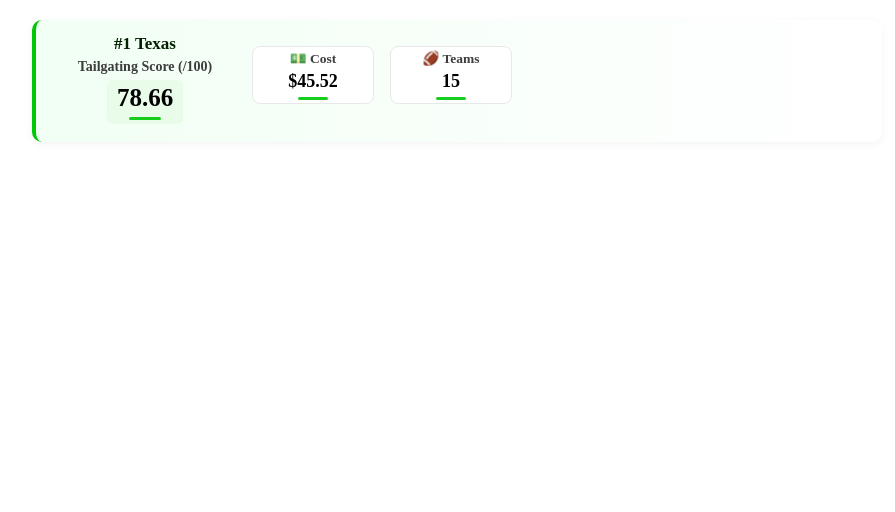
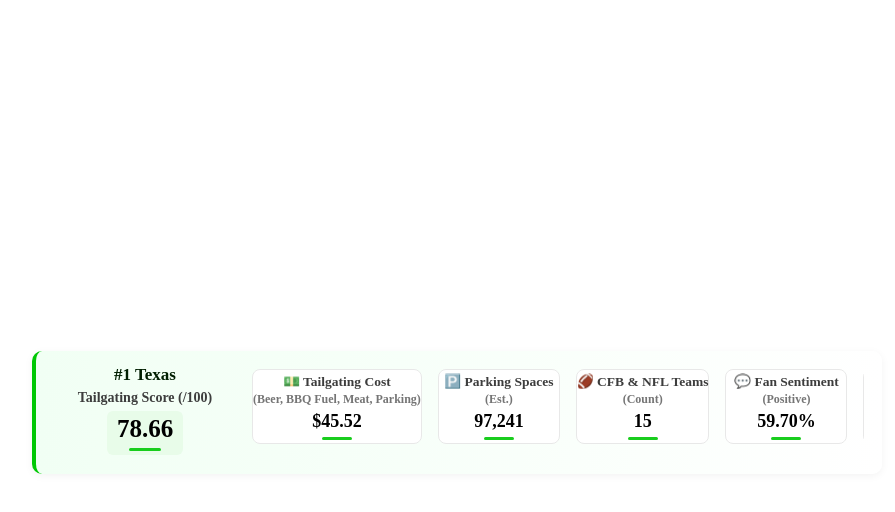
Before and after one commit to GauthamBC/action-network-cms, a plain HTML site: page texas.html in a window 1280 px wide. Shown: the whole page, without its empty margins (183-1078 px from the left). Drawn offline with Linux system fonts and the light colour scheme.

Commit message:
Update texas.html

```diff
--- a/texas.html
+++ b/texas.html
@@ -1,25 +1,66 @@
 <!DOCTYPE html>
-<html>
+<html lang="en">
 <head>
+  <meta charset="UTF-8">
+  <meta name="viewport" content="width=device-width, initial-scale=1.0">
+
+  <!-- Action Network Green Theme -->
   <link rel="stylesheet" href="https://gauthambc.github.io/action-network-cms/theme-action-green.css">
+
+  <style>
+    body {
+      margin: 0;
+      padding: 12px 0;
+      background: transparent;
+      display: flex;
+      justify-content: center;
+      align-items: center;
+      min-height: 100vh;
+    }
+  </style>
 </head>
+
 <body>
   <div class="tailgate-stats">
-    <div class="main-header">
+    <div class="main-header highlightable">
+      <!-- Desktop layout -->
       <h3 class="desktop-only">
         <span class="state">#1 Texas</span><br>
         <span class="label">Tailgating Score (/100)</span><br>
         <strong>78.66</strong>
       </h3>
+
+      <!-- Mobile layout -->
+      <h3 class="mobile-only">
+        <span>Texas Tailgating Score:</span>
+        <strong>78.66</strong>
+      </h3>
     </div>
+
     <div class="secondary-scroll">
       <div class="stat-box">
-        <h4>💵 Cost</h4>
+        <h4>💵 Tailgating Cost<br><span>(Beer, BBQ Fuel, Meat, Parking)</span></h4>
         <strong>$45.52</strong>
       </div>
+
       <div class="stat-box">
-        <h4>🏈 Teams</h4>
+        <h4>🅿️ Parking Spaces<br><span>(Est.)</span></h4>
+        <strong>97,241</strong>
+      </div>
+
+      <div class="stat-box">
+        <h4>🏈 CFB & NFL Teams<br><span>(Count)</span></h4>
         <strong>15</strong>
+      </div>
+
+      <div class="stat-box">
+        <h4>💬 Fan Sentiment<br><span>(Positive)</span></h4>
+        <strong>59.70%</strong>
+      </div>
+
+      <div class="stat-box">
+        <h4>🔍 Fan Interest<br><span>(Monthly Searches)</span></h4>
+        <strong>7,470</strong>
       </div>
     </div>
   </div>
```
